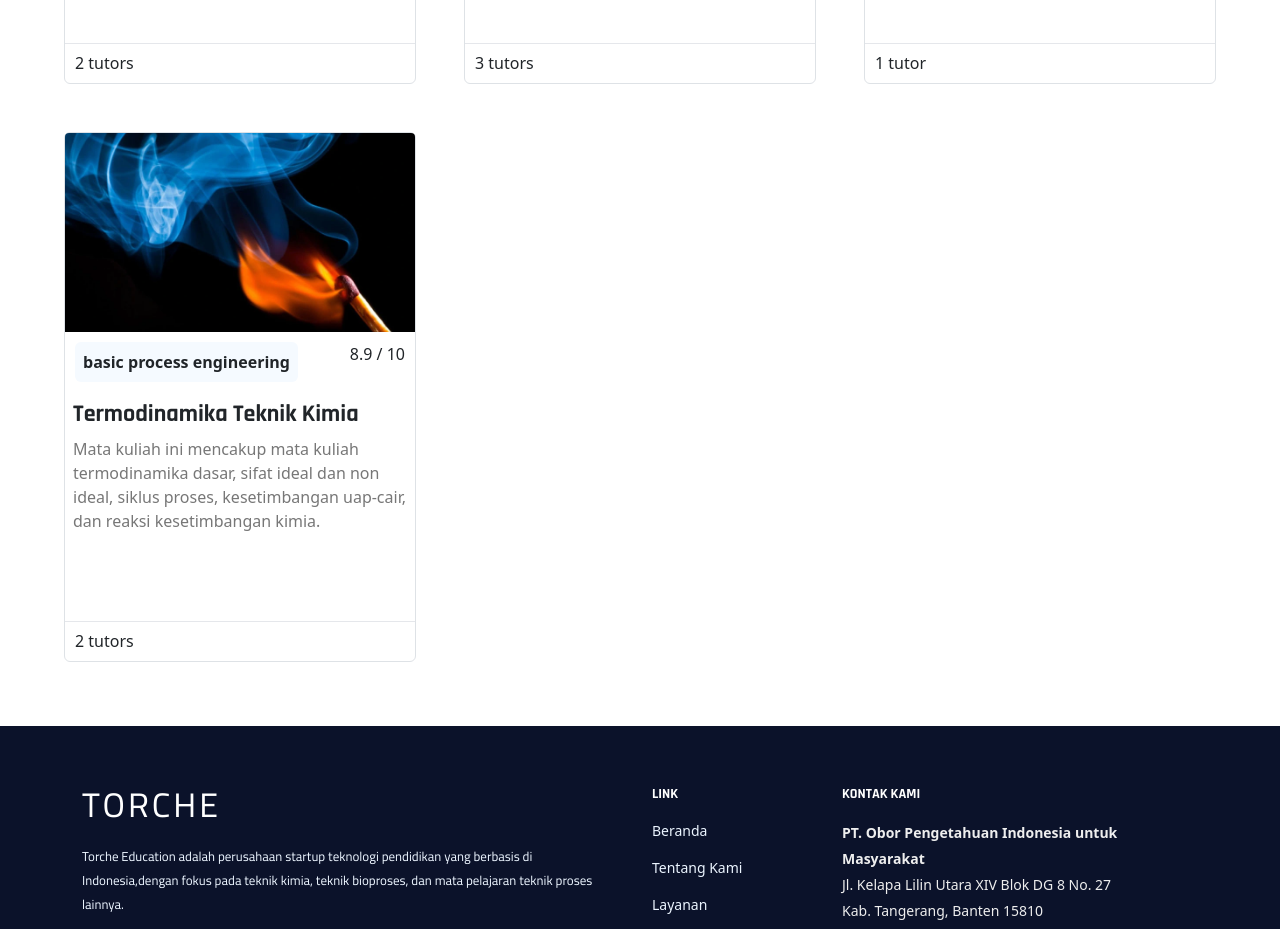
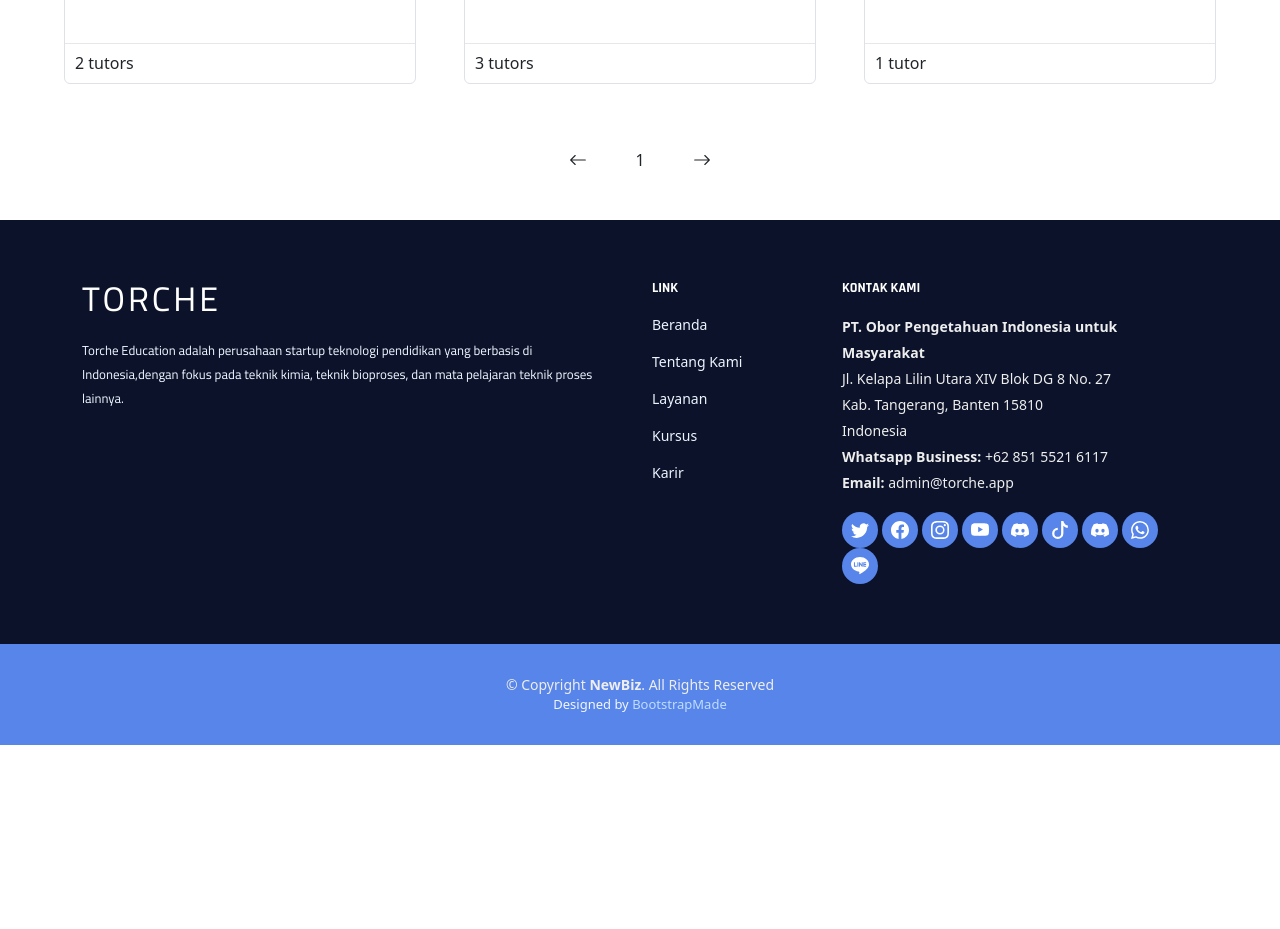
Before and after one commit to albugowy15/torche-mern, a Next.js app: page /courses in a window 1280 px wide. Shown: the part 1860-2789 px from the top of the page. After the commit the page ends 2605 px from the top, so only its background shows below. Built offline with nearby package versions, Linux system fonts and the light colour scheme.

Commit message:
[+] add pagination functionality

```diff
--- a/src/pages/courses/index.tsx
+++ b/src/pages/courses/index.tsx
@@ -1,5 +1,5 @@
 import { NextPage } from 'next';
-import React, { useState } from 'react';
+import React, { useEffect, useState } from 'react';
 import Image from 'next/image';
 import * as Icon from "react-bootstrap-icons";
 import COURSESDATA from '../../data/courses'
@@ -33,9 +33,13 @@ const  CoursesPage: NextPage = () =>  {
     }
   }
 
+  useEffect(() => {
+    setCurrentPage(1)
+  }, [filterActive])
+
 
   return (
-    <div>
+    <div className='pb-5'>
       <div className='p-2.5 md:px-8 flex justify-between items-center bg-[#f5faff]'>
         <h3 className='mb-0'>Courses</h3>
         <div>Courses / Our Courses</div>
@@ -56,11 +60,29 @@ const  CoursesPage: NextPage = () =>  {
       </div>
       <div className='p-8 lg:p-16 lg:pt-8 grid sm:grid-cols-1 md:grid-cols-2 lg:grid-cols-3 gap-5'>
         { query === "" ? (
-          handleFilter(coursesData) && handleFilter(coursesData).map((course) => (<CoursesCard key={course.id} course={course}/> ))
+          handleFilter(coursesData).slice(indexOfFirstPost, indexOfLastPost).map((course) => (<CoursesCard key={course.id} course={course}/> ))
         ) : (
-          search(handleFilter(coursesData)) && search(handleFilter(coursesData)).map((course) =>  (<CoursesCard key={course.id} course={course}/>))
+          search(handleFilter(coursesData)).map((course) =>  (<CoursesCard key={course.id} course={course}/>))
         )}
       </div>
+      <div className='flex items-center justify-center'>
+        <button
+          className="mx-5 disabled:cursor-not-allowed enabled:hover:text-[#5885E9]"
+          onClick={() => setCurrentPage(currentPage - 1)}
+          disabled={currentPage === 1 && true}
+        >
+              <Icon.ArrowLeft className='text-lg'/>
+        </button>
+        <p className='mb-0'>{currentPage}</p>
+        <button
+            className="mx-5 disabled:cursor-not-allowed enabled:hover:text-[#5885E9]"
+            onClick={() => setCurrentPage(currentPage + 1)}
+            disabled={currentPage === Math.ceil(handleFilter(coursesData).length / postsPerPage)}
+          >
+            <Icon.ArrowRight className='text-lg'/>
+          </button>
+      </div>
+
     </div>
   )
 }
```
